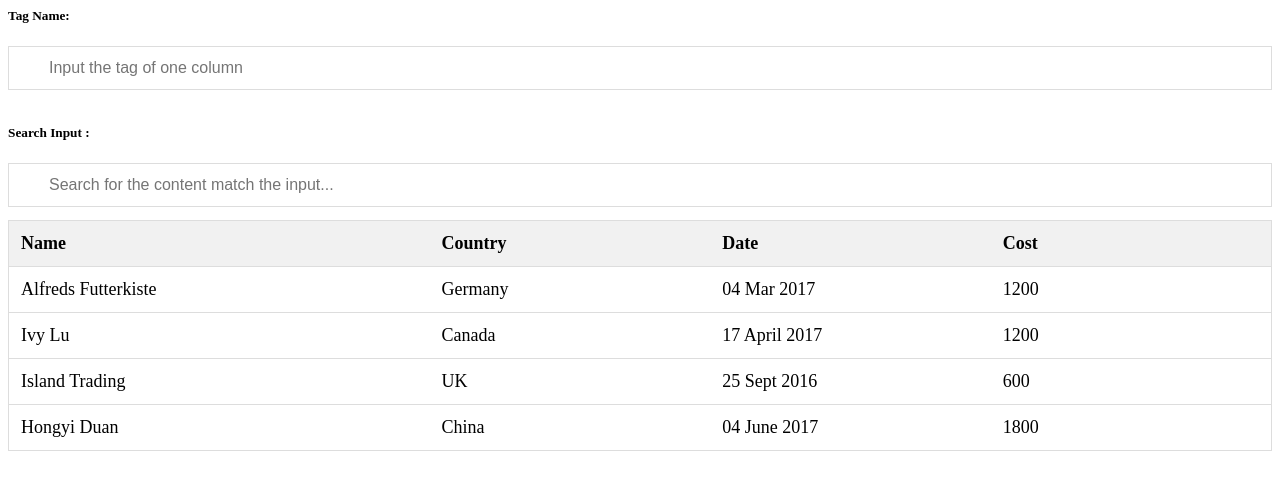
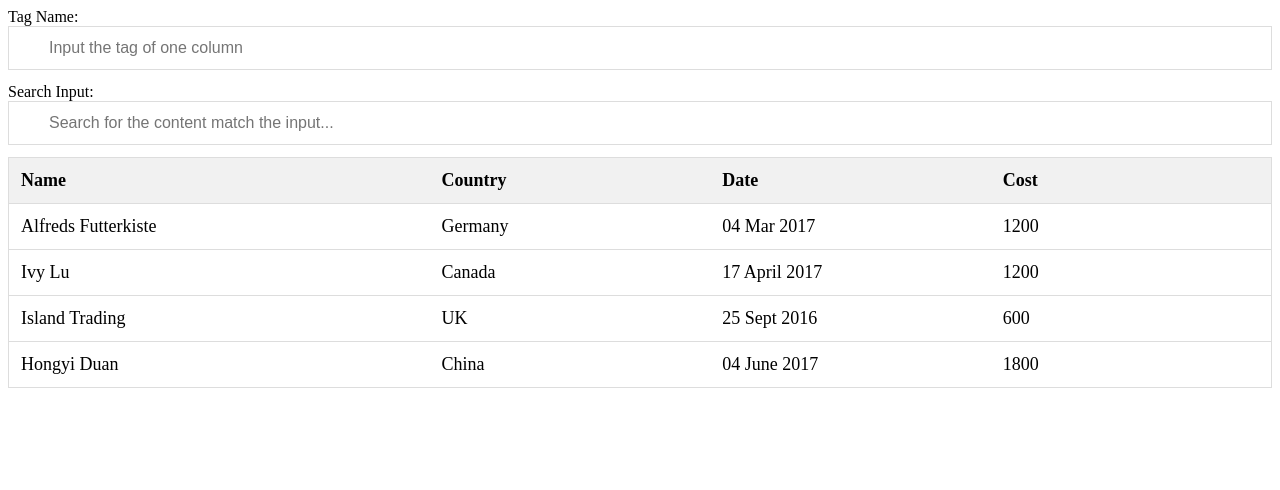
Before and after one commit to LennyDuan/Tool, a plain HTML site: page web/table_filter/table-example.html in a window 1280 px wide. Drawn offline with Linux system fonts and the light colour scheme.

Commit message:
modify typo

```diff
--- a/web/table_filter/table-example.html
+++ b/web/table_filter/table-example.html
@@ -7,11 +7,9 @@
 </head>
 
 <body>
-  <h5>Tag Name: </h5>
-  <input type="text" class="filterInput"id="headerInput" placeholder="Input the tag of one column">
+  Tag Name: <input type="text" class="filterInput"id="headerInput" placeholder="Input the tag of one column">
   <br>
-  <h5>Search Input : </h5>
-  <input type="text" class="filterInput"id="filterInput" onkeyup="filterFunction()" placeholder="Search for the content match the input...">
+  Search Input: <input type="text" class="filterInput"id="filterInput" onkeyup="filterFunction()" placeholder="Search for the content match the input...">
 
   <table id="myTable">
     <tr class="header">
--- a/web/table_filter/table.css
+++ b/web/table_filter/table.css
@@ -6,7 +6,7 @@
     font-size: 16px; /* Increase font-size */
     padding: 12px 20px 12px 40px; /* Add some padding */
     border: 1px solid #ddd; /* Add a grey border */
-    margin-bottom: 1%; /* Add some space below the input */
+    margin-bottom: 1%;
 }
 
 #myTable {
```
Also changed, not shown: web/table_filter/README.MD.
